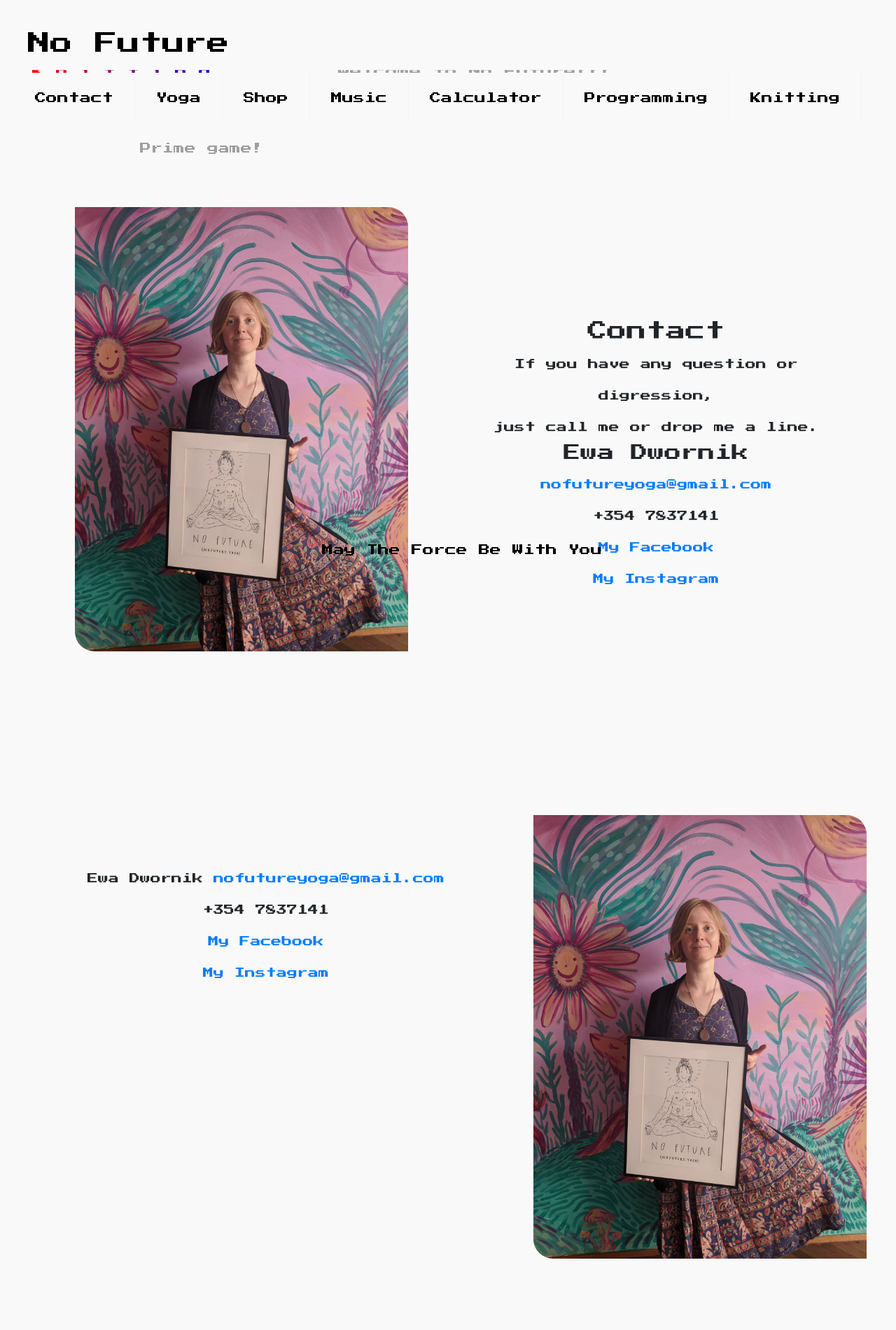
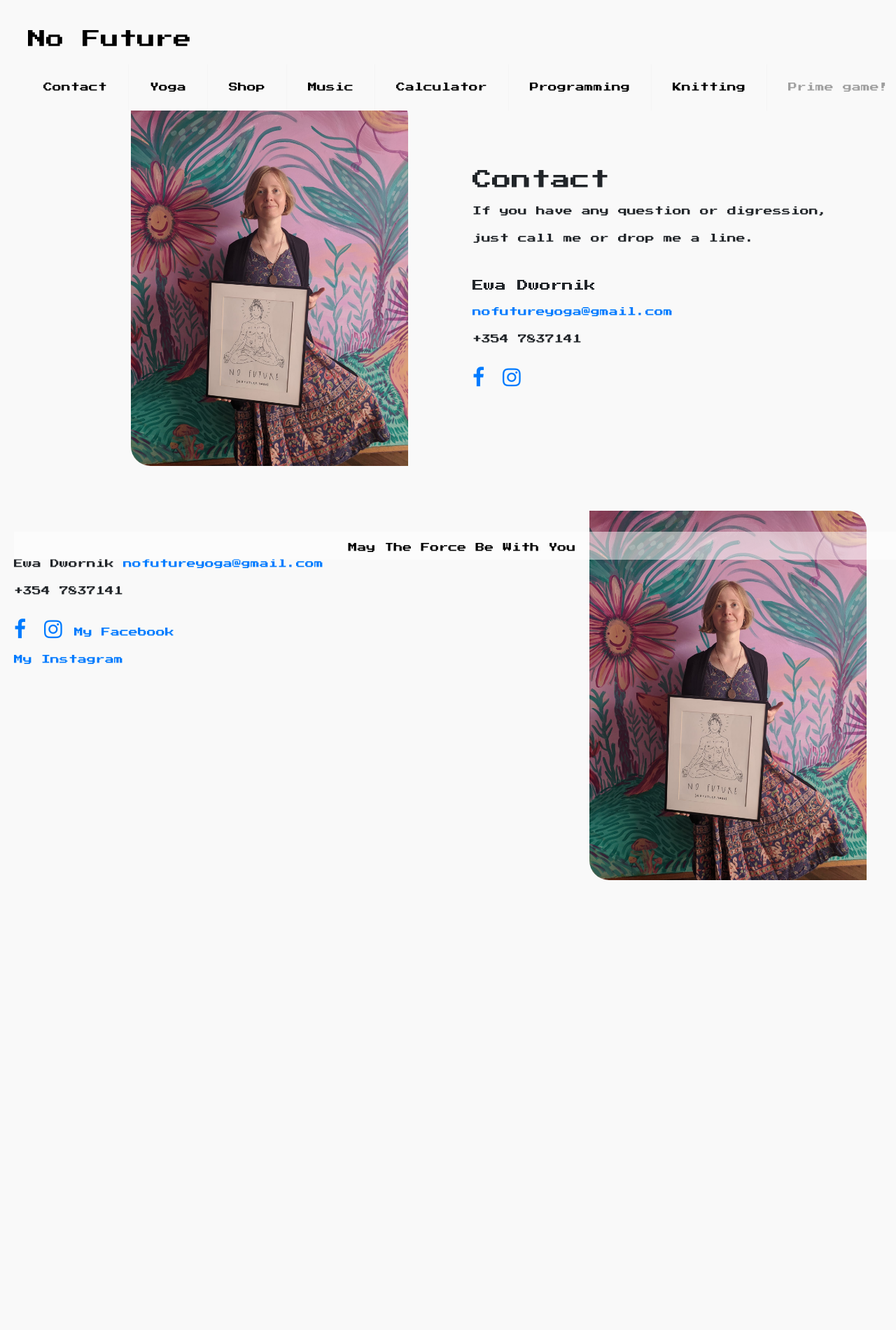
Before and after one commit to EwaDwornik/NoFutureFun, a Django app: page /contact/ in a window 1280 px wide. Shown: the whole page at 70% size. After the commit the page ends 1258 px from the top, so only its background shows below. Run offline with Django 3.2, Linux system fonts and the light colour scheme; some libraries are stand-ins or nearby versions.

Commit message:
nicer template for desktops

```diff
--- a/NoFuture/static/mobile-style.css
+++ b/NoFuture/static/mobile-style.css
@@ -27,7 +27,7 @@
   background-color: #F9F9F9;
   position: fixed;
   width: 100%;
-  height: 100px;
+  height: 120px;
   z-index: 1;
   color: black;
   top: 0px;
@@ -145,7 +145,7 @@
   box-shadow: 5px 5px 20px rgb(0, 0, 0, 0.7);
 }
 
-.contact {
+.contact,  {
   margin: 110px 10px 10px 30px;
   text-align: center;
   font-size: 15px;
@@ -154,5 +154,4 @@
 
 .carousel-yoga {
   margin: 110px 10px 10px 30px;
-
 }
--- a/NoFuture/static/style.css
+++ b/NoFuture/static/style.css
@@ -17,7 +17,7 @@
   bottom: 0;
   width: 100%;
   height: 40px;
-  background: transparent;
+  background: rgba(255,255,255,0.5);
   color: black;
   font-family: 'Press Start 2P', cursive;
   margin-top: 20px;
@@ -29,6 +29,7 @@
   line-height: 2.0 !important;
   margin-left: 20px !important;
   margin-right: 20px !important;
+  font-size: 13px !important;
 }
 
 
@@ -36,7 +37,7 @@
   background-color: #F9F9F9;
   overflow: hidden;
   padding: 10px 10px 0px 10px;
-  display: inline-block;
+  display: block;
   padding-bottom: 20px;
   }
 
@@ -46,14 +47,19 @@
   text-align: center;
   padding: 14px 16px;
   text-decoration: none;
-  font-size: 17px;
+  letter-spacing: -1px;
+  border-radius: 0px 20px 0px 20px;
+  transition: box-shadow 500ms;
+  }
+
+.navigation-bar a:last-of-type {
+  float: right;
   }
 
 .navigation-bar a:hover {
   text-decoration: none;
   color: black;
-  box-shadow: 5px 5px 20px rgb(0, 0, 0, 0.7);
-  border-radius: 20px 20px 20px 20px;
+  box-shadow: 5px 5px 20px rgb(0, 0, 0, 0.3);
 
   }
 
@@ -62,9 +68,7 @@
 .blink {
   animation: blinker 5s linear infinite;
   color: #000000;
-  float: right;
-  margin-left: 150px;
-  text-align: center;
+
 }
   @keyframes blinker {
       50% {
@@ -84,19 +88,19 @@
           }
         }
 
-.blink span#NoFuture {
+.blink div#NoFuture {
   display: inline;
 }
 
-.blink:hover span#NoFuture {
+.blink:hover div#NoFuture {
   display: none;
 }
 
-.blink span#ItIsGame {
+.blink div#ItIsGame {
   display: none;
 }
 
-.blink:hover span#ItIsGame {
+.blink:hover div#ItIsGame {
   display: inline;
 }
 
@@ -111,6 +115,7 @@
 #cards-home a {
   text-decoration: none;
   color: #000000;
+  font-size: 11px
   }
 
 #cards-home a:hover {
@@ -163,7 +168,7 @@
   border-collapse: separate;
   border-spacing: 50px 0;
   line-height: 3.0;
-  margin-top: 100px;
+  margin-top: 10px;
 
 }
 
@@ -174,10 +179,24 @@
 
 .contact img {
   margin: 20px;
-  margin-bottom: 100px;
-  width: 480px;
+  width: 400px;
   float: right;
 }
+
+.fa {
+  margin-top: 20px;
+  font-size: 30px;
+  width: 30px;
+  text-decoration: none;
+
+	}
+
+.fa:hover {
+	opacity: 0.7;
+  text-decoration: none;
+}
+
+
 
 .music-table iframe {
   float: right;
@@ -215,11 +234,12 @@
   width: 33.33%;
   height: 480px;
   text-align: center;
-  vertical-align: top;
 }
 .yoga-cards img {
   margin-bottom: 50px;
 }
+
+
 
 .primes {
   text-align: center;
--- a/NoFuture/templates/base.html
+++ b/NoFuture/templates/base.html
@@ -18,7 +18,7 @@
 
 
   <link rel="shortcut icon" type="image/png" href="{% static '/favicon.png' %}" />
-
+  <link rel="stylesheet" href="https://cdnjs.cloudflare.com/ajax/libs/font-awesome/4.7.0/css/font-awesome.min.css">
   <!-- Bootstrap CSS -->
   <link rel="stylesheet" href="https://maxcdn.bootstrapcdn.com/bootstrap/4.0.0/css/bootstrap.min.css" integrity="sha384-Gn5384xqQ1aoWXA+058RXPxPg6fy4IWvTNh0E263XmFcJlSAwiGgFAW/dAiS6JXm" crossorigin="anonymous">
 
@@ -74,8 +74,8 @@
           <span style='color:#1F00DF;'>g</span>
         </a>
         <a class="blink" href="/game">
-          <span id="NoFuture">Welcome to No Future!!!</span>
-          <span id="ItIsGame">!!! It is a game !!!</span>
+          <div id="NoFuture">No Future!</div>
+          <div id="ItIsGame">Click me!</div>
         </a>
       </div>
 
--- a/NoFuture/templates/contact.html
+++ b/NoFuture/templates/contact.html
@@ -11,17 +11,19 @@
         <img src="/static/contact.jpg">
       </td>
       <td>
-
         <h3>Contact</h3>
         If you have any question or digression, <br />
         just call me or drop me a line.
-        <br />
+        <br /><br />
 
-        <h4>Ewa Dwornik</h4>
+        <h6>Ewa Dwornik</h6>
         <a href="mailto:nofutureyoga@gmail.com">nofutureyoga@gmail.com</a><br />
         +354 7837141 <br />
-        <a href='https://www.facebook.com/nofutureyoga' target="_blank">My Facebook</a> <br />
-        <a href='https://www.instagram.com/nofuture.yoga/' target="_blank">My Instagram</a>
+
+        <a href="https://www.facebook.com/nofutureyoga" class="fa fa-facebook"></a>
+        <a href="https://www.instagram.com/nofuture.yoga/" class="fa fa-instagram"></a>
+
+
 
       </td>
     </tr>
@@ -35,6 +37,11 @@
   Ewa Dwornik
   <a href="mailto:nofutureyoga@gmail.com">nofutureyoga@gmail.com</a><br />
   +354 7837141 <br />
+
+  <a href="https://www.facebook.com/nofutureyoga" class="fa fa-facebook"></a>
+  <a href="https://www.instagram.com/nofuture.yoga/" class="fa fa-instagram"></a>
+
+
   <a href='https://www.facebook.com/nofutureyoga' target="_blank">My Facebook</a> <br />
   <a href='https://www.instagram.com/nofuture.yoga/' target="_blank">My Instagram</a>
 
--- a/NoFuture/templates/music.html
+++ b/NoFuture/templates/music.html
@@ -9,12 +9,11 @@
         <iframe src="https://www.youtube.com/embed/tdeYYNdu2FM" frameborder="0" allow="accelerometer; autoplay; clipboard-write; encrypted-media; gyroscope; picture-in-picture" allowfullscreen></iframe>
       </td>
       <td>
-        <h3>Music</h3>
         Music is an another important part of my life.
         I did my BA with Artistic Education in Musical Art.
         Recently I’m fully engaged with a "Żeb and Iwa" project,
         where I play the harmonium and sing. We mix popular song with indian ragas and wrap them with ambient music.
-        <br><br>
+        <br>
         Check us out: <a href="https://youtu.be/4ET4dIS5BDQ" target="_blank">Here!</a>
       </td>
     </tr>
```
Also changed, not shown: NoFuture/templates/HomePage.html (+8 -16 lines), NoFuture/templates/yoga.html (+10 -15 lines).
